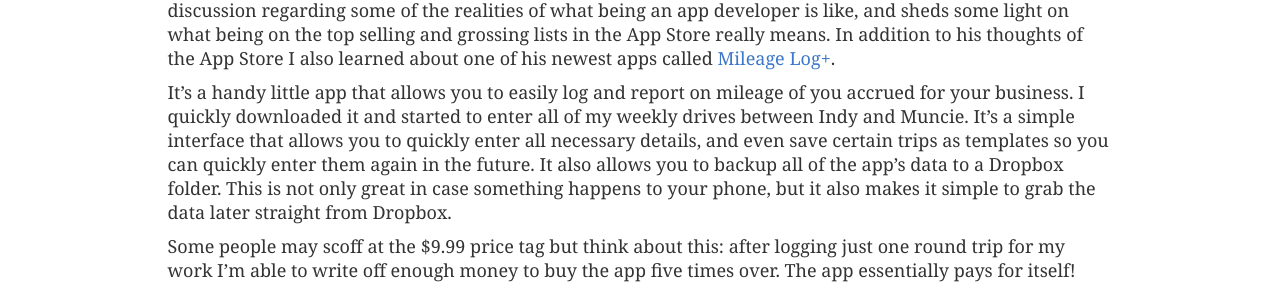
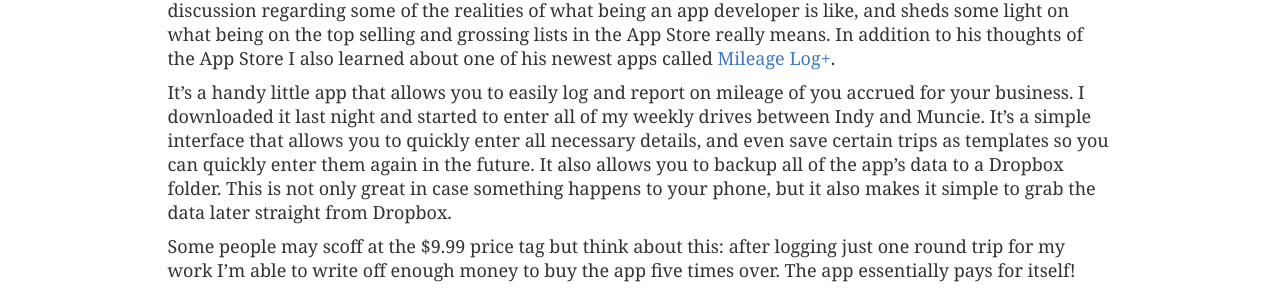
Before and after one commit to kylekeesling/kylekees, a Jekyll site: the page built from _posts/2013-11-01-mileage-log-plus.md, in a window 1280 px wide. Shown: the part 266-561 px from the top of the page. Built offline with Jekyll 4.4.1, drawn with Linux system fonts in a browser that asks for light colours; nearby versions of some CDN libraries; some web fonts are replaced; Markdown is read by kramdown in place of the engine named in the settings.

Commit message:
more tweaks

```diff
--- a/_posts/2013-11-01-mileage-log-plus.md
+++ b/_posts/2013-11-01-mileage-log-plus.md
@@ -9,7 +9,7 @@
 
 On the latest [CMD+Space][podcastLink] Myke interviews David Barnard of [Contrast][contrastLink] (formerly App Cubby). It's an interesting discussion regarding some of the realities of what being an app developer is like, and sheds some light on what being on the top selling and grossing lists in the App Store really means. In addition to his thoughts of the App Store I also learned about one of his newest apps called [Mileage Log+][productLink].
 
-It's a handy little app that allows you to easily log and report on mileage of you accrued for your business. I quickly downloaded it and started to enter all of my weekly drives between Indy and Muncie. It's a simple interface that allows you to quickly enter all necessary details, and even save certain trips as templates so you can quickly enter them again in the future. It also allows you to backup all of the app's data to a Dropbox folder. This is not only great in case something happens to your phone, but it also makes it simple to grab the data later straight from Dropbox.
+It's a handy little app that allows you to easily log and report on mileage of you accrued for your business. I downloaded it last night and started to enter all of my weekly drives between Indy and Muncie. It's a simple interface that allows you to quickly enter all necessary details, and even save certain trips as templates so you can quickly enter them again in the future. It also allows you to backup all of the app's data to a Dropbox folder. This is not only great in case something happens to your phone, but it also makes it simple to grab the data later straight from Dropbox.
 
 Some people may scoff at the $9.99 price tag but think about this: after logging just one round trip for my work I'm able to write off enough money to buy the app five times over. The app essentially pays for itself!
 
```
